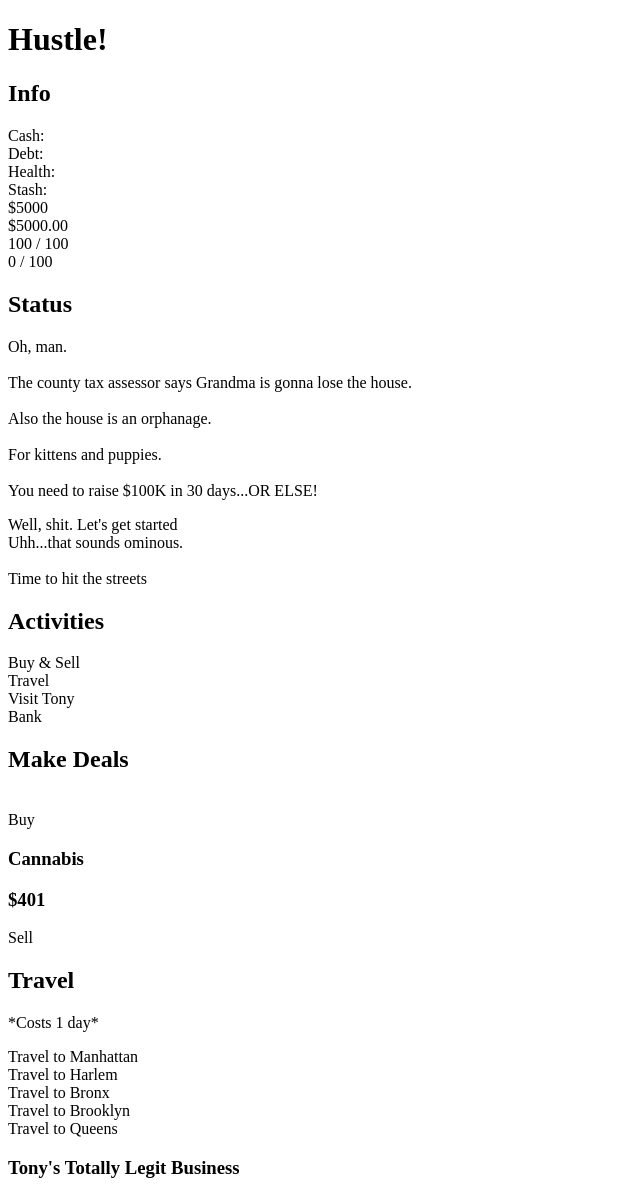
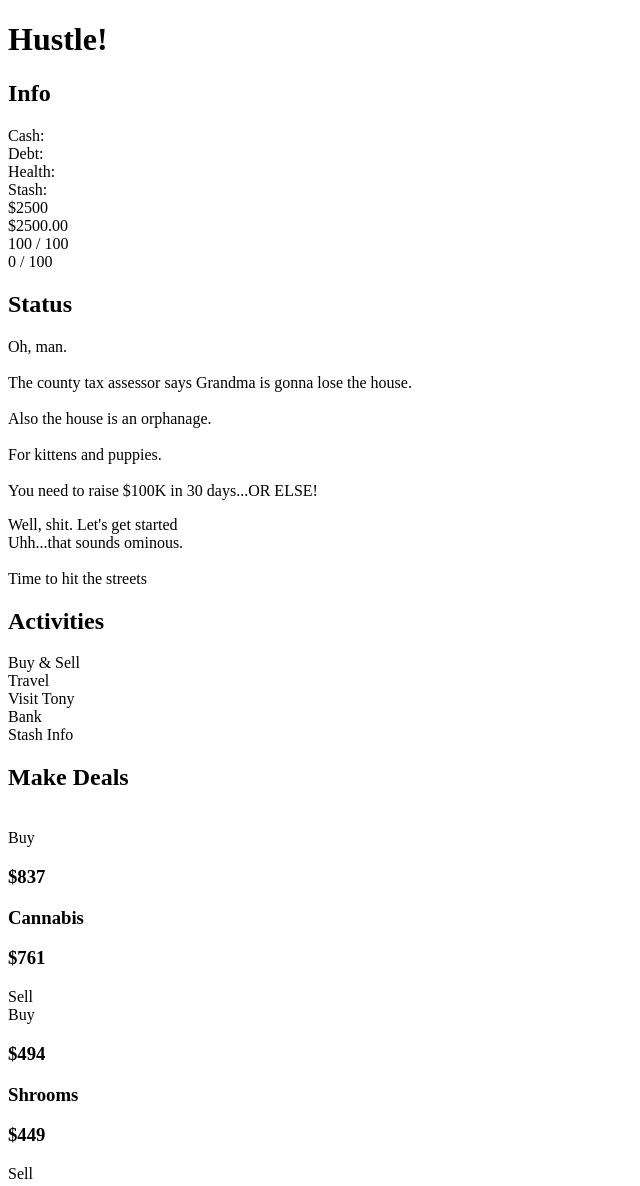
Before and after one commit to ddectis/hustle-game, a website with bundled scripts: page index.html in a window 1280 px wide. Shown: the top 1186 px of the page, without its empty margins (0-640 px from the left). Built offline with nearby package versions, Linux system fonts and the light colour scheme.

Commit message:
midnight update

```diff
--- a/assets/scripts/index.js
+++ b/assets/scripts/index.js
@@ -16,20 +16,65 @@ const travelActivityButton = document.querySelector("#activity-travel");
 const dealActivityButton = document.querySelector("#activity-deal");
 const loanActivityButton = document.querySelector("#activity-loan");
 const bankActivityButton = document.querySelector("#activity-bank")
+const viewStashButton = document.querySelector("#activity-stash")
 
 const activityButtons = [travelActivityButton,dealActivityButton,loanActivityButton,bankActivityButton]
 
 console.log("Bank: " + bankActivityButton)
 
-const travelButtonHolder = document.querySelector("#travel-buttons")
+//these holders are used to hold programmatically generated html i.e. a bunch of buttons
+const travelButtonHolder = document.querySelector("#travel-buttons");
+const dealButtonHolder = document.querySelector("#deal-buttons");
 
 //create references fo all of the different action screens
 const travelPanel = document.querySelector("#travel-panel");
 const dealPanel = document.querySelector("#deal-panel");
 const loanPanel = document.querySelector("#loan-panel");
 const bankPanel = document.querySelector("#bank-panel");
+const stashPanel = document.querySelector("#stash-panel");
 
-const activityPanels = [travelPanel, dealPanel, loanPanel, bankPanel];
+const activityPanels = [travelPanel, dealPanel, loanPanel, bankPanel, stashPanel];
+
+
+//handle activity button clicks
+travelActivityButton.addEventListener("click", event => {
+    console.log("travel button clicked");
+    hideAllActionPanels();
+    travelPanel.classList.remove("hide");
+
+})
+dealActivityButton.addEventListener("click", event => {
+    console.log("deal button clicked");
+    showDealPanel();
+})
+loanActivityButton.addEventListener("click", event => {
+    console.log("loan button clicked");
+    hideAllActionPanels();
+    loanPanel.classList.remove("hide");
+})
+bankActivityButton.addEventListener("click", event => {
+    console.log("bank button clicked");
+    hideAllActionPanels();
+    bankPanel.classList.remove("hide");
+})
+viewStashButton.addEventListener("click", event => {
+    console.log("stash button clicked");
+    hideAllActionPanels();
+    stashPanel.classList.remove("hide");
+})
+
+const showDealPanel = () => {
+    hideAllActionPanels();
+    dealPanel.classList.remove("hide");
+}
+
+const hideAllActionPanels = () => {
+    activityPanels.forEach(panel => {
+        panel.classList.add("hide")
+    })
+}
+
+
 
 //references to player stats on the UI info panel
 const cashUI = document.querySelector("#cash")
@@ -40,6 +85,44 @@ const stashUI = document.querySelector("#stash")
 
 let interestRate = 10;
 let currentLocation = 0; //this is an array index value that connects to "locations" which is an array of location objects
+
+let statusMessage = "";
+
+
+let burroughs = {}; //this is an object that will contain additional info about each location e.g. services,  etc
+let drugs = {};
+let inventory = {};
+
+//define player stats placeholders
+let cash = 0;
+let debt = 0;
+let health = 0;
+let maxHealth = 0;
+let maxStash = 0;
+let countHeld = 0;
+let day = 0;
+
+//define travel button placeholders
+let manhattanButton = "";
+let harlemButton = "";
+let bronxButton = "";
+let brooklynButton = "";
+let queensButton = "";
+
+//define drug buy and sell button placeholders
+let cannabisBuy = "";
+let cannabisSell = "";
+let shroomsBuy = "";
+let shroomsSells = "";
+
+//define drug price info placeholders
+let cannabisInfo = "";
+let shroomsInfo = "";
+
+
+
+let drugListInitialized = false;
+
 
 const welcomeMessage = `<p>Oh, man. <br/><br/>The county tax assessor
 says Grandma is gonna lose the house.
@@ -58,7 +141,7 @@ You are flat broke.
 <br /><br />
 So, your cousin Pauly from Jersey introduces you to his "friend" Tony.
 <br /><br />
-Tony "generously" gives you a $5,000 loan.
+Tony "generously" gives you a $2,500 loan.
 <br /><br />
 Tony says he's a reasonable guy, so he's only charging ${interestRate}% interest per day.
 <br /><br />
@@ -67,29 +150,6 @@ With a big slap on the back, Tony says his guys will come find you in a week to
 
 </p>`
 
-let statusMessage = "";
-
-
-let burroughs = {}; //this is an object that will contain additional info about each location e.g. services,  etc
-
-//define player stats placeholders
-let cash = 0;
-let debt = 0;
-let health = 0;
-let maxHealth = 0;
-let stashSize = 0;
-let countHeld = 0;
-let day = 0;
-
-//define travel button placeholders
-let manhattanButton = "";
-let harlemButton = "";
-let bronxButton = "";
-let brooklynButton = "";
-let queensButton = "";
-
-let cannabisPrice = 0;
-const cannabisPriceUI = document.querySelector("#cannabis-price")
 
 const printWelcomeMessage = () => {
     statusMessageHolder.innerHTML = welcomeMessage;
@@ -103,8 +163,14 @@ const loadObjectsJSON = async() => {
         const objects = await response.json();
 
         burroughs = objects.locations; //grab the location objects from the objects master list
+        drugs = objects.drugs;
+        inventory = objects.playerInfo.inventory;
 
+        console.log(inventory);
         console.log(burroughs)
+        console.log(drugs)
+
+        console.log(inventory);
 
         burroughs.forEach(burrough => {
             console.log("Createing Travel Button for: " + burrough.name)
@@ -121,7 +187,7 @@ const loadObjectsJSON = async() => {
         debt = objects.playerInfo.debt;
         health = objects.playerInfo.maxHealth;
         maxHealth = objects.playerInfo.maxHealth;
-        stashSize = objects.playerInfo.stashSize;
+        maxStash = objects.playerInfo.maxStash;
 
 
     } catch (error) {
@@ -184,10 +250,8 @@ const travelClick = destination => {
     updateInfoPanelStats();
     listAvailableActivities();
     randomizeDrugPrices();
-
+    showDealPanel(); //bring up the deal panel after a the player travels to a new burrough
 }
-
-
 
 
 //game start button click
@@ -224,7 +288,7 @@ const updateInfoPanelStats = () => {
     cashUI.textContent = `$${cash}`;
     debtUI.textContent = `$${debt.toFixed(2)}`;
     healthUI.textContent = `${health} / ${maxHealth}`;
-    stashUI.textContent = `${countHeld} / ${stashSize}`;
+    stashUI.textContent = `${countHeld} / ${maxStash}`;
     console.log("UI values updated");
 
 }
@@ -262,51 +326,123 @@ const listAvailableActivities = () => {
 }
 
 
-//handle activity button clicks
+const randomizeDrugPrices = () => {
+    console.log("randomizing drug prices");
 
-travelActivityButton.addEventListener("click", event => {
-    console.log("travel button clicked");
-    hideAllActionPanels();
-    travelPanel.classList.remove("hide");
+    //you've got an array called drugs
+    drugs.forEach(drug => {
+        //randomize the price of each drug in that array based on the min and max price parameters found in objects.json
+        drug.sellPrice = Random.int(drug.minPrice, drug.maxPrice) //randomize the sell price
+        drug.buyPrice = (drug.sellPrice * 1.1); //calculate a buy price that's a bit more expensive
+        drug.buyPrice = parseFloat(drug.buyPrice.toFixed(0)); //get rid of the digits after the decimal for the buy price
+        console.log(drug.name + " " + drug.sellPrice)
+    })
 
-})
-dealActivityButton.addEventListener("click", event => {
-    console.log("deal button clicked");
-    hideAllActionPanels();
-    dealPanel.classList.remove("hide");
-})
-loanActivityButton.addEventListener("click", event => {
-    console.log("loan button clicked");
-    hideAllActionPanels();
-    loanPanel.classList.remove("hide");
-})
-bankActivityButton.addEventListener("click", event => {
-    console.log("bank button clicked");
-    hideAllActionPanels();
-    bankPanel.classList.remove("hide");
-})
+    if (!drugListInitialized) {
+        initializeDrugList();
+    } else {
+        //a method to update the drug prices each day
+        printDrugPrices();
+    }
 
-const hideAllActionPanels = () => {
-    activityPanels.forEach(panel => {
-        panel.classList.add("hide")
-    })
 }
 
-const randomizeDrugPrices = () => {
-    console.log("randomizing drug prices");
-    let rnd = Random.int(50, 500)
 
-    cannabisPrice = rnd;
-    console.log("Rand: " + cannabisPrice);
+//run this code only once. It will create the list of drugs adn attach listeners to the buttons on that list
+const initializeDrugList= () => {
+
+    drugs.forEach(drug => {
+        //create HTML for each drug that somehow includes buttons with listeners
+
+        dealButtonHolder.insertAdjacentHTML("beforeend",
+            `<div id="${drug.name}-deal" class="drug-deal">
+                <div id="${drug.id}-buy" class="button">Buy</div>
+                <div id=${drug.name}-price class="drug-listing"><h3>$${drug.buyPrice}</h3><h3> ${drug.name}</h3><h3> $${drug.sellPrice}</h3></div>
+                <div id="${drug.id}-sell" class="button">Sell</div>
+            </div>`);
+
+    })
+
+    //attach listeners sbuy and sell buttons for each drug
+    cannabisBuy = document.querySelector("#cannabis-deal-buy");
+    cannabisBuy.addEventListener("click", event => {
+        console.log("buy cannabis!")
+        buyDrug(0); //the integer we pass into buyDrugs must be equal to the index value of the relevant drug in the drugs array (which is, in turn, taken from the objects.json)
+    })
+
+    cannabisSell = document.querySelector("#cannabis-deal-sell");
+    cannabisSell.addEventListener("click", event => {
+        console.log("sell cannabis!")
+        sellDrug(0);
+    })
+
+    shroomsBuy = document.querySelector("#shrooms-deal-buy");
+    shroomsBuy.addEventListener("click", event => {
+        console.log("buy shrooms!")
+        buyDrug(1);
+    })
+
+    shroomsSells = document.querySelector("#shrooms-deal-sell");
+    shroomsSells.addEventListener("click", event => {
+        console.log("sell shrooms!")
+        sellDrug(1);
+    })
+
+    cannabisInfo = document.querySelector("#Cannabis-price");
+    shroomsInfo = document.querySelector("#Shrooms-price");
 
 
-    printDrugPrices();
+    drugListInitialized = true;
 }
 
 const printDrugPrices = () => {
-    cannabisPriceUI.textContent = `$${cannabisPrice}`
+    let drugInfoArray = [cannabisInfo, shroomsInfo];
+    let index = 0;
+    drugInfoArray.forEach(entry => {
+        console.log("here we go now")
+        console.log(entry.innerHTML)
+        entry.innerHTML = `<h3>$${drugs[index].buyPrice}</h3><h3> ${drugs[index].name}</h3><h3> $${drugs[index].sellPrice}</h3>`
+        index++;
+    })
+
+    //cannabisInfo.innerHTML = `<h3>$${drugs[0].buyPrice}</h3><h3> ${drugs[0].name}</h3><h3> $${drugs[0].sellPrice}</h3>`
+
+}
+
+const buyDrug = drugIndex => {
+
+    let currentPrice = drugs[drugIndex].buyPrice;
+    let name = drugs[drugIndex].name.toLowerCase();
+
+    console.log("Player is trying to buy " + name + " for " + currentPrice)
+    if (cash > currentPrice && countHeld < maxStash) {
+        console.log("buying!");
+        inventory[name]++;
+        countHeld++;
+        cash -= currentPrice;
+        console.log(inventory);
+        updateInfoPanelStats();
+    }
+
+}
+
+const sellDrug = drugIndex => {
+    let currentPrice = drugs[drugIndex].sellPrice;
+    let name = drugs[drugIndex].name.toLowerCase();
+
+    console.log("Player is trying to sell " + name + " for " + currentPrice)
+    if (inventory[name] > 0) {
+        console.log("selling " + name)
+        inventory[name]--;
+        countHeld--;
+        cash += currentPrice;
+        updateInfoPanelStats();
+    } else {
+        console.error("no more " + name + " in inventory")
+    }
+
 }
 
 //this logic runs on page load
+loadObjectsJSON(); //and load the JSON objects for things like locations
 printWelcomeMessage(); //put the intro message on the screen
-loadObjectsJSON(); //and load the JSON objects for things like locations
--- a/assets/scripts/objects.json
+++ b/assets/scripts/objects.json
@@ -55,12 +55,36 @@
   ],
 
   "playerInfo": {
-    "cash": 5000,
-    "debt": 5000,
+    "cash": 2500,
+    "debt": 2500,
     "maxHealth": 100,
-    "stashSize": 100
+    "maxStash": 100,
+    "inventory": {
+      "cannabis": 0,
+      "shrooms":  0
+    }
+  },
 
-  }
+  "drugs": [
+    {
+      "name": "Cannabis",
+      "minPrice": 300,
+      "maxPrice": 1000,
+      "buyPrice": 0,
+      "sellPrice": 0,
+      "id": "cannabis-deal"
+    },
+    {
+      "name": "Shrooms",
+      "minPrice": 150,
+      "maxPrice": 500,
+      "buyPrice": 0,
+      "sellPrice": 0,
+      "id": "shrooms-deal"
+
+    }
+
+  ]
 
 
 
--- a/assets/style/style.css
+++ b/assets/style/style.css
@@ -53,7 +53,7 @@ body {
     display: flex;
     flex-direction: column;
     min-height: 100vh;
-    justify-content: space-evenly;
+    justify-content: flex-start;
     align-items:center;
 }
 
@@ -201,9 +201,15 @@ a{
 .drug-deal {
     outline: 3px double #6cda82;
     display: flex;
-    justify-content: space-around;
+    justify-content: space-between;
     align-items: center;
 }
+
+.drug-listing {
+    display: flex;
+    flex-direction: row;
+    justify-content: space-between;
+    width: 55%;
 }
 
 @media screen and (min-width: 600px) {
--- a/index.html
+++ b/index.html
@@ -69,7 +69,7 @@
                 <div class="button" id="activity-travel">Travel</div>
                 <div class="button" id="activity-loan">Visit Tony</div>
                 <div class="button" id="activity-bank">Bank</div>
-
+                <div class="button" id="activity-stash">Stash Info</div>
             </div>
         </div>
 
@@ -77,12 +77,7 @@
             <h2>Make Deals</h2>
             <br />
             <div class="deal-info-holder" id="deal-buttons">
-                <div id="cannabis-deal" class="drug-deal">
-                    <div id="buy" class="button">Buy</div>
-                    <h3>Cannabis</h3><h3 id="cannabis-price"></h3>
-                    <div id="sell" class="button">Sell</div>
 
-                </div>
             </div>
         </div>
         <div class="actions hide" id="travel-panel">
@@ -104,7 +99,12 @@
 
             </div>
         </div>
+        <div class="actions hide" id="stash-panel">
+            <h2>Inventory</h2>
+            <div class="travel-button-holder" id="stash-buttons">
 
+            </div>
+        </div>
 
 
 
@@ -112,7 +112,7 @@
 
 
 
-    <div class="footer">HustleTime is a Funtime Learning Project by <a href="https://dectronica.com/">Dectronica</a> </div>
+    <div class="footer">HustleTime is a <a href="https://dectronica.com/">Dectronica</a> Funtime Learning Project</div>
 
     <script type="module" src="./assets/scripts/index.js"></script>
 </body>
```
